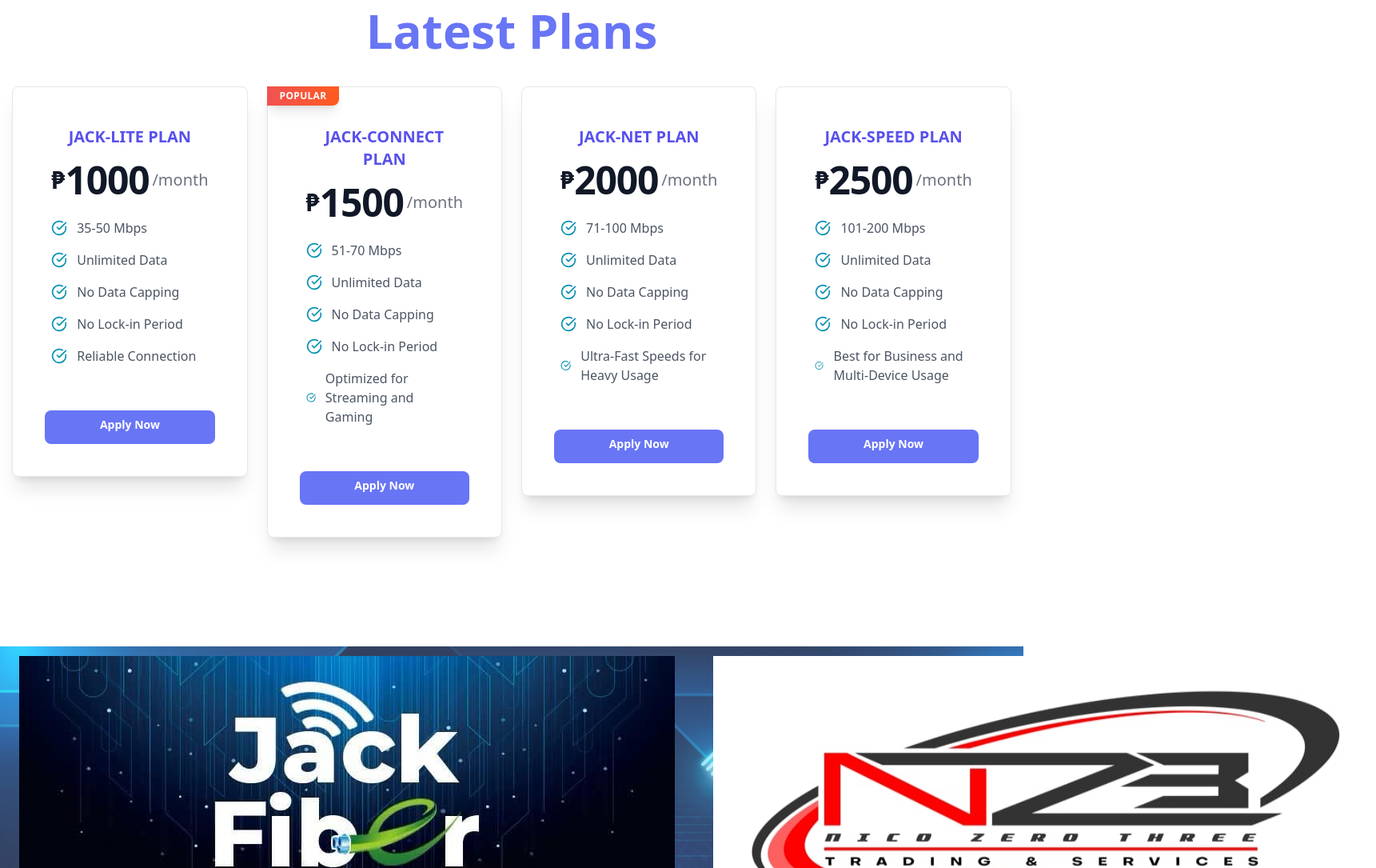
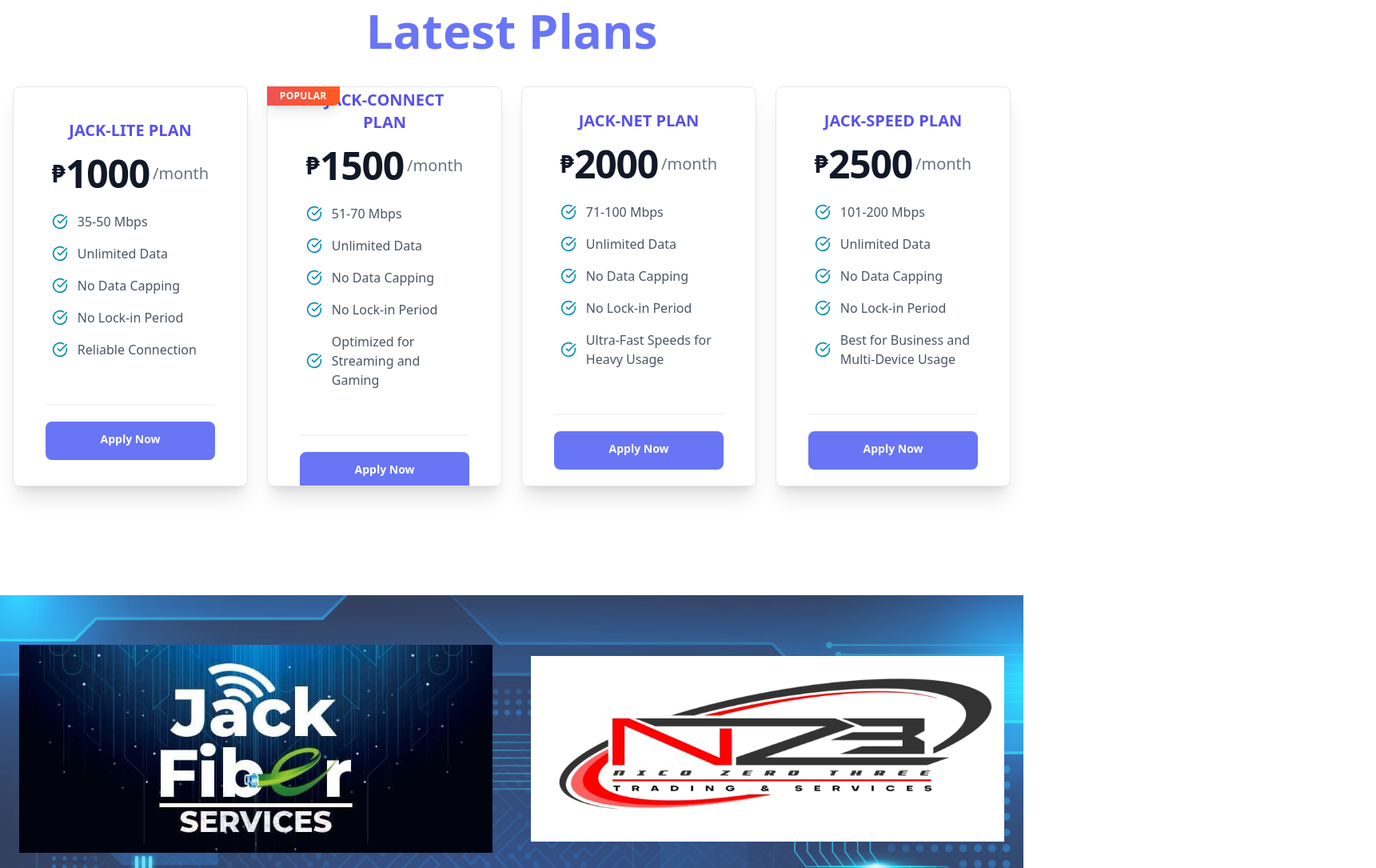
Before and after one commit to jlgc0000/switch-vite-fe, a React (Vite) app: page / in a window 1280 px wide. Shown: the part 940-2025 px from the top of the page at 80% size, 1721 px wide, since content can reach past the window. Built offline with nearby package versions, Linux system fonts and the light colour scheme.

Commit message:
Recreated Plans Card and remove Pages that is not being used, plan card will only show on hompage
Fixed Banner Issuem it is now Responsive

```diff
--- a/src/components/Banner.jsx
+++ b/src/components/Banner.jsx
@@ -1,20 +1,27 @@
-import React from 'react'
-import jackfiber from '../assets/images/jackfiber.jpg'
-import nz3 from '../assets/images/nz3.jpg'
+import React from 'react';
+import jackfiber from '../assets/images/jackfiber.jpg';
+import nz3 from '../assets/images/nz3.jpg';
 
 const Banner = () => {
   return (
-    <>
-    <div className='relative flex items-center justify-center h-96 bg-tech-pattern bg-fixed bg-cover'>
-        <div className='absolute inset-0 bg-white opacity-20'></div>
-    <div className='relative flex'>
-        <img src={jackfiber} className='p-6 h-auto' alt="Jack Fiber" />
-        <img src={nz3} className='p-6 h-auto' alt="NZ3" />
+    <div className='relative flex items-center justify-center h-96 bg-tech-pattern bg-fixed bg-cover px-4'>
+      <div className='absolute inset-0 bg-white opacity-20'></div>
+
+      {/* Responsive Image Container */}
+      <div className='relative flex flex-wrap md:flex-nowrap items-center justify-center gap-4'>
+        <img
+          src={jackfiber}
+          className='p-4 max-w-full h-auto md:w-1/2'
+          alt="Jack Fiber"
+        />
+        <img
+          src={nz3}
+          className='p-4 max-w-full h-auto md:w-1/2'
+          alt="NZ3"
+        />
       </div>
-  </div>
+    </div>
+  );
+};
 
-    </>
-  )
-}
-
-export default Banner
+export default Banner;
--- a/src/components/PlanCard.jsx
+++ b/src/components/PlanCard.jsx
@@ -7,7 +7,7 @@
   const features = plan.description.split(",").map(item => item.trim());
 
   return (
-    <div className="relative">
+    <div className="relative w-80 sm:w-80 h-auto sm:h-[500px]">
       {/* Ribbon for Popular Plan */}
       {plan.popular && (
         <div className="absolute top-0 left-0 bg-gradient-to-r from-red-500 to-orange-500 text-white text-xs font-bold px-4 py-1 rounded-br-lg shadow-lg uppercase tracking-wide">
@@ -15,8 +15,8 @@
         </div>
       )}
 
-      <Card className="flex flex-col justify-between h-full w-full max-w-sm sm:max-w-sm md:max-w-sm shadow-xl rounded-lg overflow-hidden border border-gray-200 dark:border-gray-700">
-        <div className="p-6">
+      <Card className="flex flex-col justify-between h-full shadow-xl rounded-lg overflow-hidden border border-gray-200 dark:border-gray-700">
+        <div className="p-6 flex-1">
           <h5 className="mb-4 text-xl font-bold text-indigo-600 dark:text-indigo-400 uppercase text-center">
             {plan.title}
           </h5>
@@ -31,21 +31,23 @@
             </span>
           </div>
 
-          {/* Feature List with CheckCircle */}
+          {/* Feature List with Fixed CheckCircle Size */}
           <ul className="mt-6 space-y-4">
             {features.map((feature, index) => (
               <li key={index} className="flex items-center gap-3 text-gray-600 dark:text-gray-300 text-base">
-                <CheckCircle className="w-5 h-5 text-cyan-600 dark:text-cyan-500" />
+                <CheckCircle className="w-5 h-5 shrink-0 text-cyan-600 dark:text-cyan-500" />
                 <span className="font-medium" dangerouslySetInnerHTML={{ __html: feature }}></span>
               </li>
             ))}
           </ul>
         </div>
 
-        <div className="p-4 text-center rounded-b-lg">
+        <div className="p-4 text-center">
+
+        <div className="mb-5 border border-gray-100"></div>
           <Link
             to={`/job/${plan.id}`}
-            className="h-[42px] w-full inline-block rounded-lg bg-indigo-500 px-6 py-2 text-center text-sm font-semibold text-white hover:bg-indigo-600 transition-all duration-300"
+            className="h-[48px] w-full inline-block rounded-lg bg-indigo-500 px-6 py-3 text-center text-sm font-semibold text-white hover:bg-indigo-600 transition-all duration-300"
           >
             Apply Now
           </Link>
--- a/src/components/PlanList.jsx
+++ b/src/components/PlanList.jsx
@@ -1,12 +1,15 @@
-import React from "react";
-import { motion } from "framer-motion"; // Import Framer Motion
+import React, { useState } from "react";
+import { motion } from "framer-motion";
 import plan from "../data/plans.json";
-import { Link } from "react-router-dom";
 import PlanCard from "./PlanCard";
-import ViewAllJobs from "./ViewAllJobs";
 
 const PlanList = ({ isHome = false }) => {
-  const planListing = isHome ? plan.slice(0, 4) : plan;
+  const initialLimit = 4;
+  const [visibleCount, setVisibleCount] = useState(initialLimit);
+
+  const handleShowMore = () => {
+    setVisibleCount(plan.length); // Show all plans
+  };
 
   return (
     <section className="bg-white h-full px-4 py-10 mb-24">
@@ -16,22 +19,31 @@
         </h2>
 
         {/* Grid Wrapper */}
-        <div className=" flex flex-nowrap justify-center  grid-cols-1 gap-6 md:grid-cols-4">
-          {planListing.map( (plan,index) => (
+        <div className="grid grid-cols-1 sm:grid-cols-2 md:grid-cols-3 lg:grid-cols-4 gap-6 justify-center">
+          {plan.slice(0, visibleCount).map((plan, index) => (
             <motion.div
               key={plan.id}
-              initial={{ opacity: 0, y: 30 }} // Start invisible & lower
-              animate={{ opacity: 1, y: 0 }} // Fade in & move up
-              transition={{ duration: 1, delay: index * 0.3 }} // Staggered effect
+              initial={{ opacity: 0, y: 30 }}
+              animate={{ opacity: 1, y: 0 }}
+              transition={{ duration: .6, delay: index * 0.3 }}
+              className="flex justify-center"
             >
-            <PlanCard key={plan.id} plan={plan} className="h-full"/>
+              <PlanCard plan={plan} className="h-full" />
             </motion.div>
+          ))}
+        </div>
 
-               // <PlanPricingCard />
-              ))}
+        {/* Show More Button (Centered) */}
+        {visibleCount < plan.length && (
+          <div className="flex justify-center mt-6">
+            <button
+              onClick={handleShowMore}
+              className="px-6 py-3 text-white bg-indigo-500 rounded-lg hover:bg-indigo-700 transition"
+            >
+              Show More
+            </button>
           </div>
-
-        {isHome }{/*&& <ViewAllJobs />*/}
+        )}
       </div>
     </section>
   );
--- a/src/pages/HelpPage.jsx
+++ /dev/null
@@ -1,17 +0,0 @@
-import React from "react";
-import FaqListing from "../components/faq-page/FaqListing";
-import Contacts from "../components/faq-page/Contacts";
-
-const HelpPage = ({isHome = false}) => {
-
-  return (
-    <>
-
-        <Contacts />
-
-    {!isHome && <FaqListing />}
-    </>
-  );
-};
-
-export default HelpPage;
--- a/src/pages/PlansPage.jsx
+++ /dev/null
@@ -1,11 +0,0 @@
-import React from 'react'
-import PlanList from '../components/PlanList'
-
-const PlansPage = () => {
-  return (
-  <PlanList />
-
-  )
-}
-
-export default PlansPage
--- a/src/pages/PromosPage.jsx
+++ /dev/null
@@ -1,10 +0,0 @@
-import React from 'react'
-import PromoList from '../components/PromoList'
-
-const PromosPage = () => {
-  return (
-    <PromoList />
-  )
-}
-
-export default PromosPage
```
